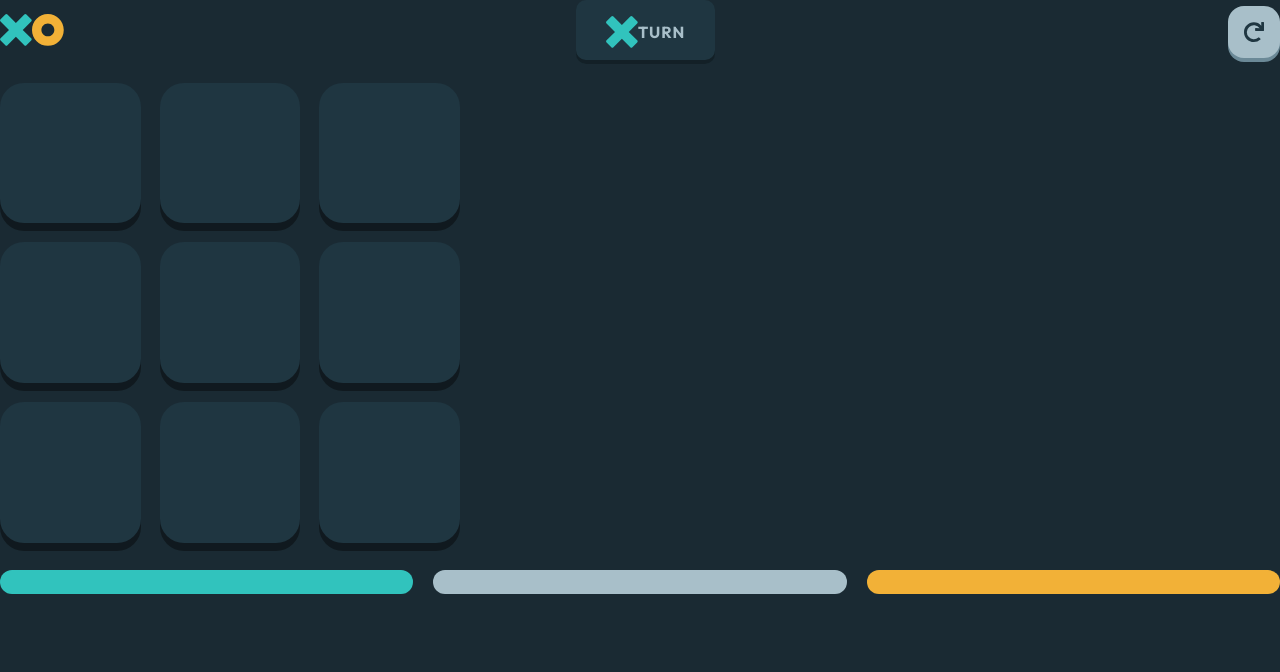
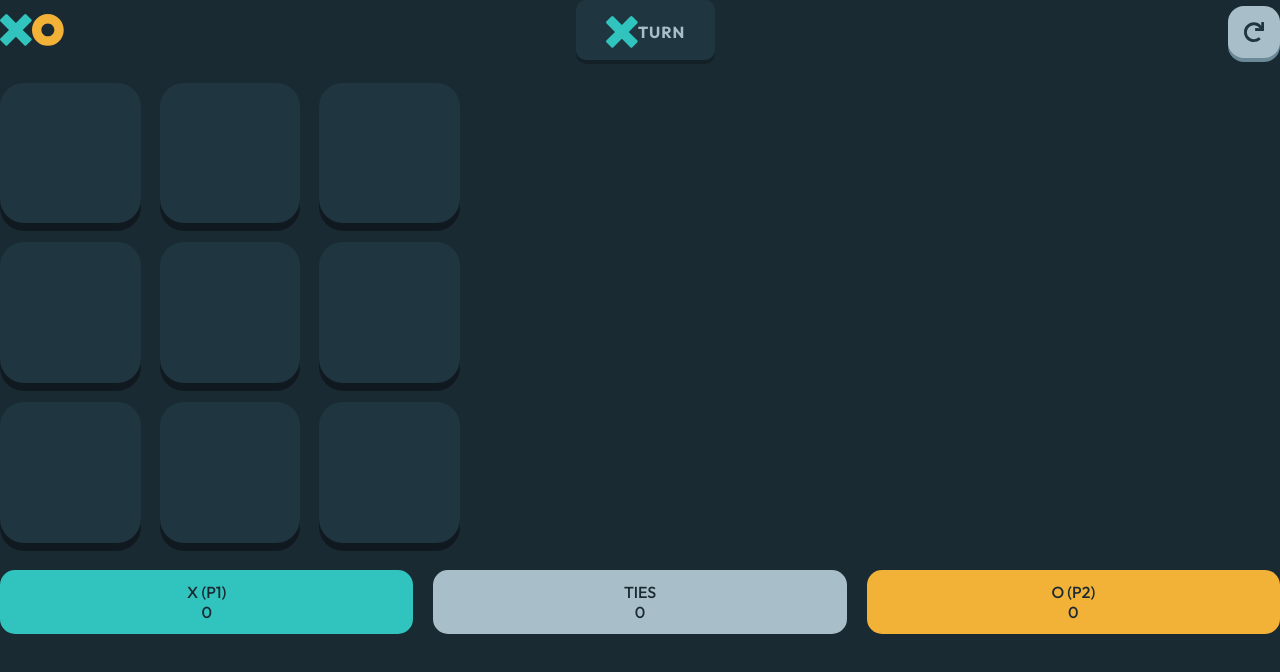
Before and after one commit to linhgt/tic-tac-toe, a React app: page /game-board in a window 1280 px wide. Shown: the top 672 px of the page. Built offline with nearby package versions, Linux system fonts and the light colour scheme; the HTML template or start-up script is replaced by a standard one.

Commit message:
finish gameplay

```diff
--- a/src/containers/game-board/components/tile/index.jsx
+++ b/src/containers/game-board/components/tile/index.jsx
@@ -4,7 +4,7 @@ import styles from "./tile.module.scss";
 const Tile = ({ value, handleClickTile }) => {
   return (
     <button className={styles["tile"]} onClick={handleClickTile}>
-      {value}
+      {value === "X" ? <ICONS.X /> : (value === "O" ? <ICONS.O/> : value)}
     </button>
   )
 }
--- a/src/containers/game-board/index.jsx
+++ b/src/containers/game-board/index.jsx
@@ -1,27 +1,46 @@
-import { useState } from 'react';
+import { useEffect, useState } from 'react';
 import Tile from './components/tile';
 import styles from './game-board.module.scss';
 import ICONS from "@/assets/images/Icons";
 import cx from 'classnames';
 
+
 const GameBoard = () => {
 	/** Variables */
   const [board, setBoard] = useState(Array(9).fill(null));
   const [isXNext, setIsXNext] = useState(true);
+  const winner = calculateWinner(board);
+  const [score, setScore] = useState(Array(3).fill(0));
 
   const handleClick = (i) => {
-    if(board[i]) {
+    if(board[i] || winner || (!winner && !board.some(tile => tile == null))) {
       return;
     }
 
     const nextBoard = board.slice() // Create a new copy of board's state
     if(isXNext) {
-      nextBoard[i] = <ICONS.X />;
+      nextBoard[i] = "X";
     } else {
-      nextBoard[i] = <ICONS.O />;
+      nextBoard[i] = "O";
     }
     setBoard(nextBoard);
     setIsXNext(!isXNext);
+  }
+
+  useEffect(() => {
+    handleSetScore(winner, score);
+  }, [winner])
+
+  const handleSetScore = (winner, score) => {
+    const nextScore = score.slice();
+    if(winner === "X"){
+      nextScore[0]++;
+    } else if(winner === "O") {
+      nextScore[2]++;
+    } else if(!winner && !board.some(tile => tile == null)) {
+      nextScore[1]++;
+    }
+    setScore(nextScore);
   }
 
   const handleRestart = () => {
@@ -61,12 +80,43 @@ const GameBoard = () => {
 	  </div>
 
     <div className={styles["footer"]}>
-      <div className={cx(styles["x-score"], styles["tabs"])}>{}</div>
-      <div className={cx(styles["tie-score"], styles["tabs"])}>{}</div>
-      <div className={cx(styles["o-score"], styles["tabs"])}>{}</div>
+      <div className={cx(styles["x-score"], styles["tabs"])}>
+        <div>X (P1)</div>
+        <span>{score[0]}</span>
+      </div>
+      <div className={cx(styles["tie-score"], styles["tabs"])}>
+        <div>Ties</div>
+        <span>{score[1]}</span>
+      </div>
+      <div className={cx(styles["o-score"], styles["tabs"])}>
+        <div>O (P2)</div>
+        <span>{score[2]}</span>
+      </div>
 	  </div>
 	</div>
 	)
 };
 
+function calculateWinner (board) {
+  const lines = [
+    [0, 1, 2],
+    [3, 4, 5],
+    [6, 7, 8],
+    [0, 3, 6],
+    [1, 4, 7],
+    [2, 5, 8],
+    [0, 4, 8],
+    [2, 4, 6]
+  ]
+
+  for (let i = 0; i < lines.length; i++) {
+    const [a, b, c] = lines[i];
+    if (board[a] && board[a] === board[b] && board[a] === board[c]) {
+      return board[a]
+    }
+  }
+
+  return null
+}
+
 export default GameBoard;
```
